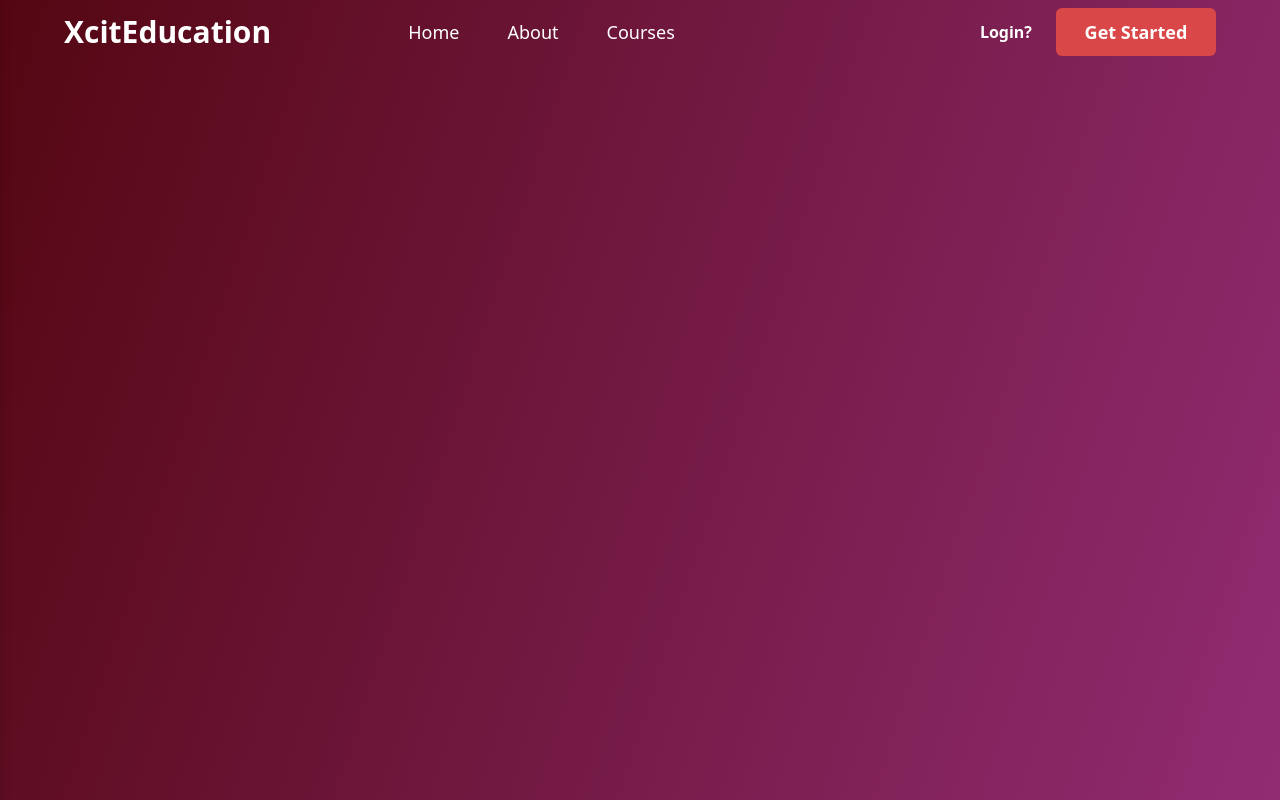
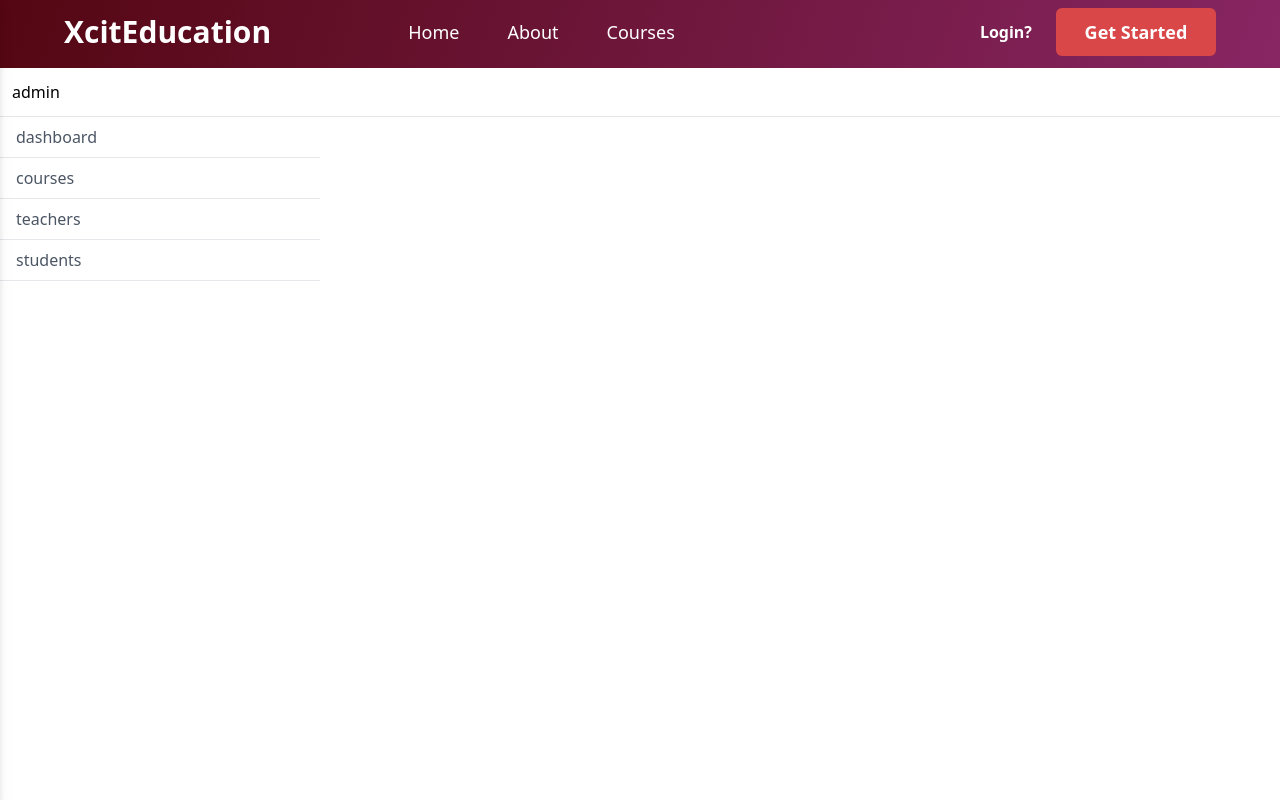
Before and after one commit to devjs1000/course-hub, a React (Vite) app: page /admin/access in a window 1280 px wide. Shown: the top 800 px of the page. Built offline with nearby package versions, Linux system fonts and the light colour scheme; no server answers.

Commit message:
admin multilevel routing enabled

```diff
--- a/src/App.jsx
+++ b/src/App.jsx
@@ -21,7 +21,7 @@ import {
   Settings,
 } from "./components/profile";
 
-import { AdminDashboard, AdminLogin } from "./components/admin";
+import { AdminDashboard, AdminLogin, Admin } from "./components/admin";
 
 import Community from "./components/Community/Community";
 import { Home, CourseDetails, NotFound } from "./pages";
@@ -57,7 +57,6 @@ function App() {
               <Route path="/about-us" element={<About />} />
               <Route path="/all-courses" element={<AllCourses />} />
               <Route path="/admin" element={<AdminLogin />} />
-              <Route path="/admin/acess" element={<AdminDashboard />} />
               <Route
                 path="/my-profile"
                 element={
@@ -96,6 +95,14 @@ function App() {
                 path="my-profile/courses/coursedetails/:id"
                 element={<CourseDetails />}
               />
+              {/* admin area */}
+              <Route path="/admin/access" element={<Admin />}>
+                <Route path="/admin/access/courses" element={"courses"} />
+                <Route path="/admin/access/students" element={"students"} />
+                <Route path="/admin/access/dashboard" element={<AdminDashboard />} />
+
+                <Route path="/admin/access/teachers" element={"teachers"} />
+              </Route>
             </Routes>
             <Footer />
           </Suspense>
--- /dev/null
+++ b/src/components/admin/Admin.jsx
@@ -0,0 +1,17 @@
+import { Outlet } from "react-router-dom";
+import { Sidebar } from "./Sidebar";
+export function Admin() {
+  return (
+    <div>
+      <nav className="bg-white border-b-[1px] p-3">admin</nav>
+      <div className="grid grid-cols-4">
+        <div className="relative">
+          <Sidebar />
+        </div>
+        <div className="bg-white flex-grow col-span-3">
+          <Outlet />
+        </div>
+      </div>
+    </div>
+  );
+}
--- a/src/components/admin/AdminDashboard.jsx
+++ b/src/components/admin/AdminDashboard.jsx
@@ -1,7 +1,7 @@
 import React, { useState, useEffect } from "react";
 import useStore from "../../context/useStore";
 
-const AdminDashboard = () => {
+export const AdminDashboard = () => {
   const { allUsersData, allUsersLoading } = useStore();
   const [allStudents, setAllStudents] = useState([]);
   const [allTeachers, setAllTeachers] = useState([]);
--- a/src/components/admin/AdminLogin.jsx
+++ b/src/components/admin/AdminLogin.jsx
@@ -6,7 +6,7 @@ import Button from "../../UI/Button";
 import useStore from "../../context/useStore";
 import useAuthHook from "../../hooks/useAuthHook";
 
-const AdminLogin = () => {
+export const AdminLogin = () => {
   const { login } = useAuthHook();
   const [loginData, setLoginData] = useState({});
 
@@ -56,5 +56,3 @@ const AdminLogin = () => {
     </div>
   );
 };
-
-export default AdminLogin;
--- /dev/null
+++ b/src/components/admin/Sidebar.jsx
@@ -0,0 +1,40 @@
+import { Children } from "react";
+import { Link } from "react-router-dom";
+export const Sidebar = () => {
+  const menuItems = [
+    {
+      href: "/admin/access/dashboard",
+      title: "dashboard",
+    },
+    {
+      href: "/admin/access/courses",
+      title: "courses",
+    },
+
+    {
+      href: "/admin/access/teachers",
+      title: "teachers",
+    },
+    {
+      href: "/admin/access/students",
+      title: "students",
+    },
+  ];
+  return (
+    <>
+      <div className="w-full  bg-white sticky top-[3.4rem] h-screen">
+        {Children.toArray(
+          menuItems.map((a) => {
+            return (
+              <div className="flex items-center border-b-[1px] py-2 px-4">
+                <Link to={a.href} className="text-gray-600 hover:text-gray-900">
+                  {a.title}
+                </Link>
+              </div>
+            );
+          })
+        )}
+      </div>
+    </>
+  );
+};
--- a/src/components/admin/index.js
+++ b/src/components/admin/index.js
@@ -1,4 +1,4 @@
-import AdminDashboard from "./AdminDashboard";
-import AdminLogin from "./AdminLogin";
-
-export { AdminDashboard, AdminLogin };
+export * from './Admin'
+export * from './AdminDashboard'
+export * from './AdminLogin'
+export * from './Sidebar'
```
